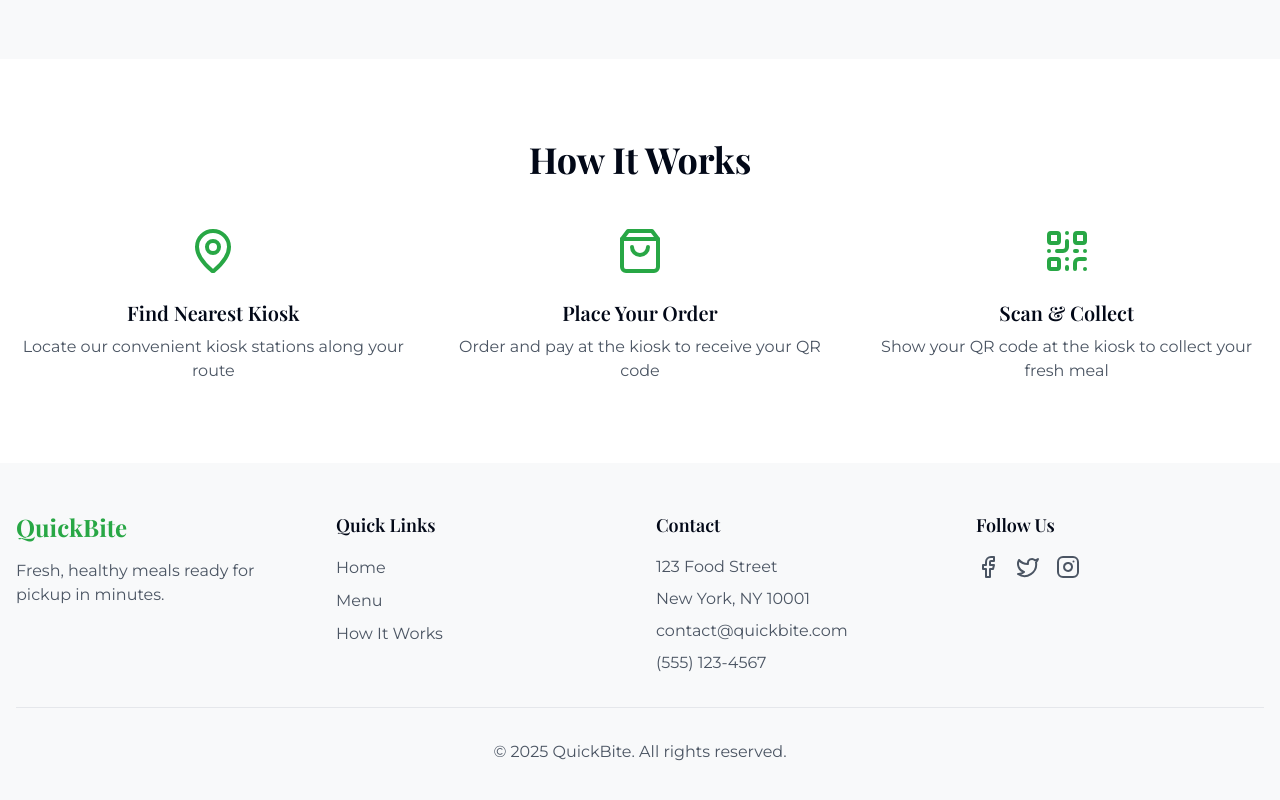
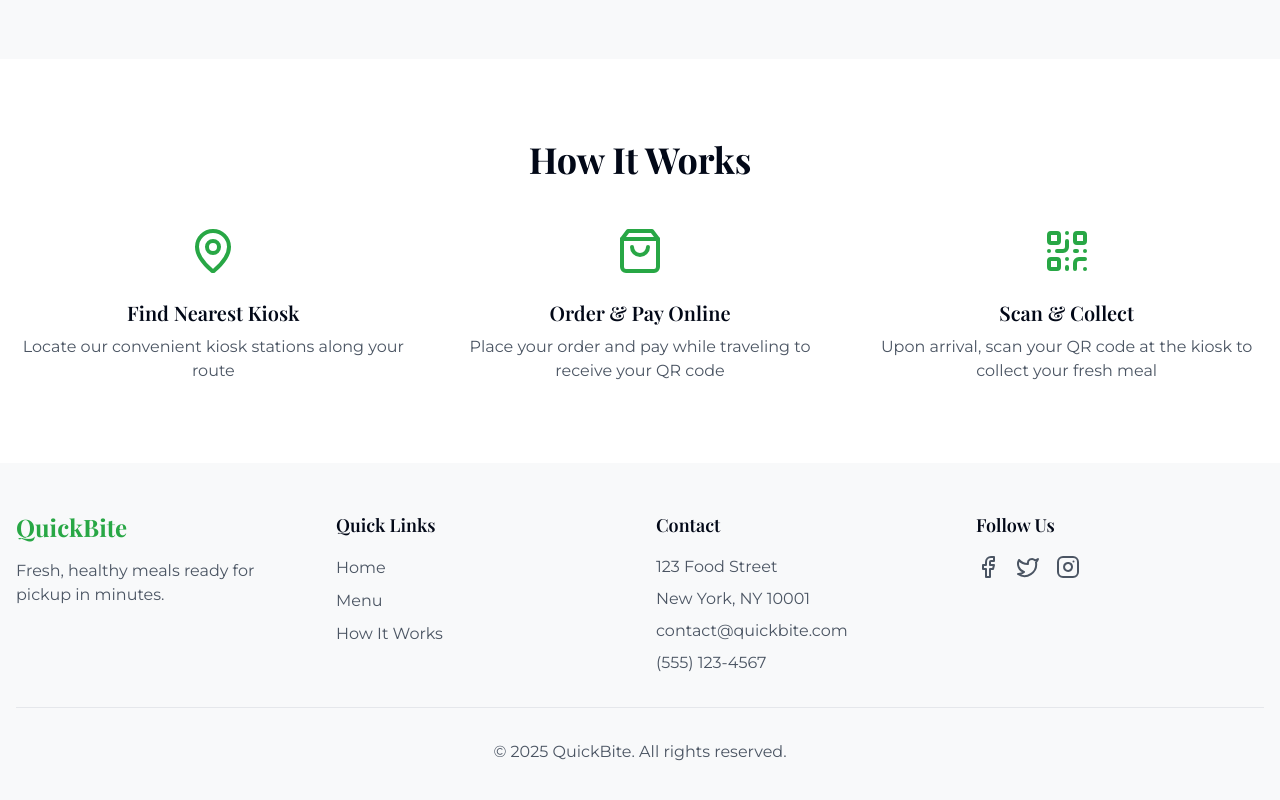
Before and after one commit to Guhanand18/quickbite-joyful-interface, a React (Vite) app: page / in a window 1280 px wide. Shown: the part 1533-2333 px from the top of the page. Built offline with nearby package versions, Linux system fonts and the light colour scheme.

Commit message:
Add QR code collection process
Implement a process where users pay while traveling, receive a QR code, and scan it at the station to collect their food.
[skip gpt_engineer]

```diff
--- a/src/components/HowItWorks.tsx
+++ b/src/components/HowItWorks.tsx
@@ -9,13 +9,13 @@ const HowItWorks = () => {
     },
     {
       icon: <ShoppingBag className="w-12 h-12 text-primary" />,
-      title: "Place Your Order",
-      description: "Order and pay at the kiosk to receive your QR code",
+      title: "Order & Pay Online",
+      description: "Place your order and pay while traveling to receive your QR code",
     },
     {
       icon: <QrCode className="w-12 h-12 text-primary" />,
       title: "Scan & Collect",
-      description: "Show your QR code at the kiosk to collect your fresh meal",
+      description: "Upon arrival, scan your QR code at the kiosk to collect your fresh meal",
     },
   ];
 
```
